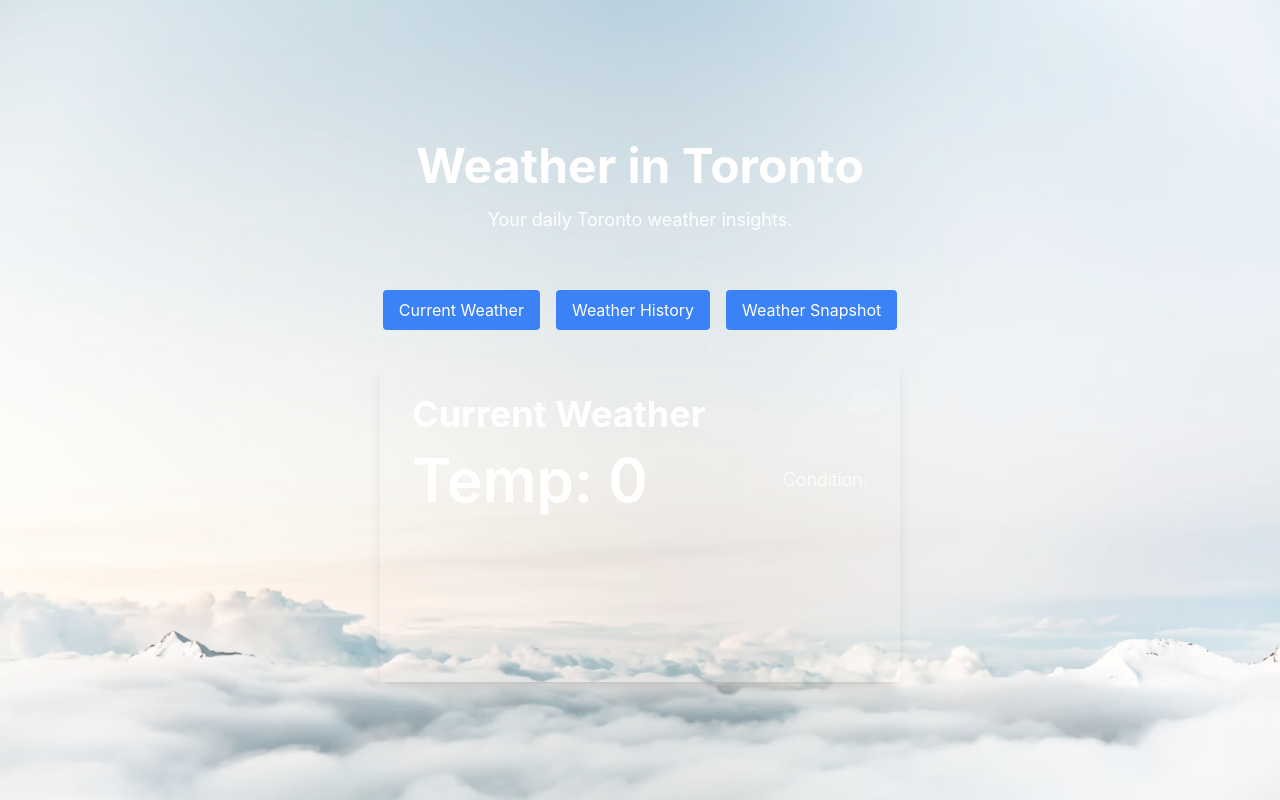
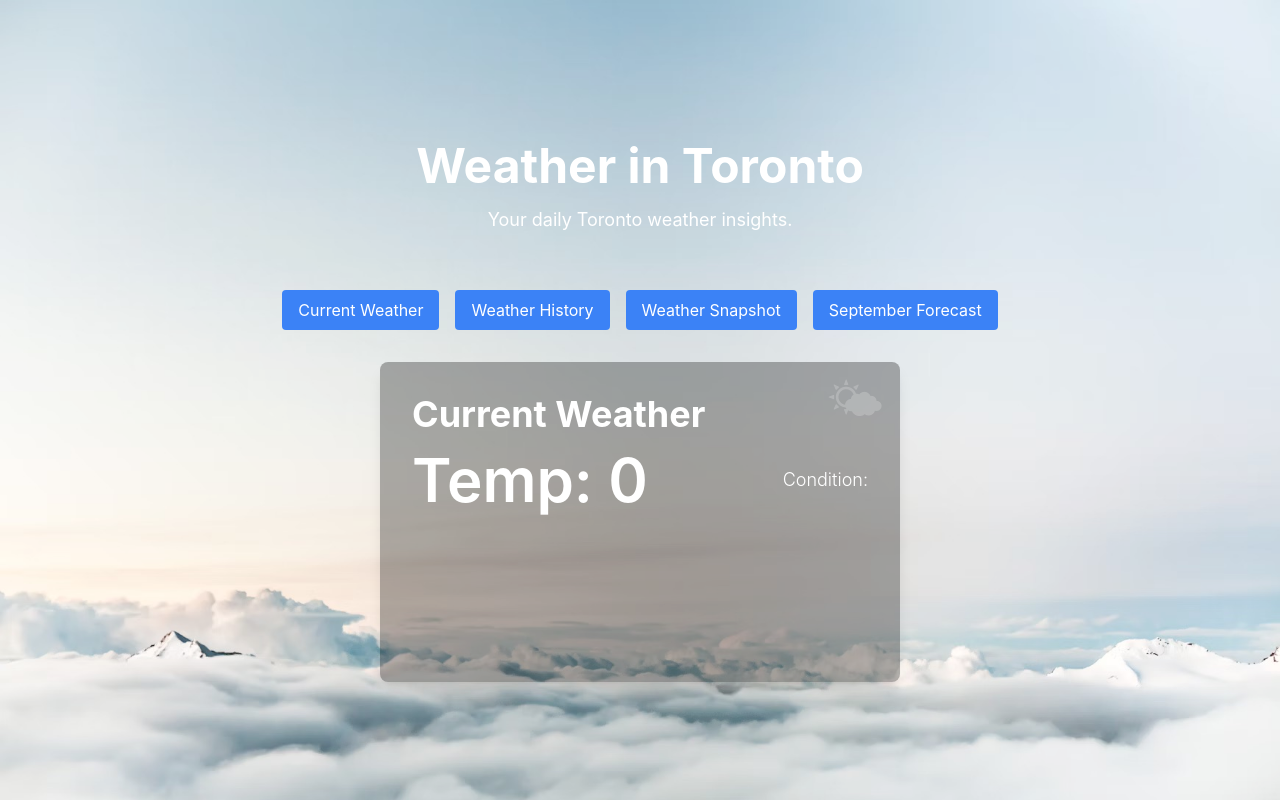
Before and after one commit to Mich-Elle-Lo/WeatherApp, a Next.js app: page / in a window 1280 px wide. Built offline with nearby package versions, Linux system fonts and the light colour scheme; no server answers.

Commit message:
added video forecast tab (made use of previous hero section)

```diff
--- a/app/components/CurrentWeather.tsx
+++ b/app/components/CurrentWeather.tsx
@@ -5,7 +5,7 @@ type Props = {
 
 export default function CurrentWeather({ temp, condition }: Props) {
   return (
-    <div className="relative  shadow-lg p-8  text-white w-full h-[20rem]">
+    <div className="relative  shadow-lg p-8  text-white w-full h-[20rem] bg-black bg-opacity-30 rounded-lg ">
       <div className="absolute top-4 right-4 text-5xl opacity-20">🌤</div>
       <h1 className="text-4xl font-bold mb-4">Current Weather</h1>
       <div className="flex justify-between items-center">
--- a/app/components/Hero.tsx
+++ b/app/components/Hero.tsx
@@ -20,17 +20,10 @@ export default function Hero() {
   return (
     <>
       <div
-        className="relative w-full overflow-hidden md:-mt-[4rem] sm: -mt-[2rem] mh-[30rem]"
+        className="relative w-full overflow-hidden h-auto "
         style={{ height: videoHeight }}
       >
-        <div
-          className="absolute inset-0 z-10 bg-black opacity-50 "
-          style={{ clipPath: "inset(3.5rem 0 4rem 0)" }}
-        ></div>
-        <div
-          className="absolute inset-0 z-0 w-full h-full overflow-hidden"
-          style={{ clipPath: "inset(4rem 0 4rem 0)" }}
-        >
+        <div className="relative w-full overflow-hidden h-auto min-h-[20rem] md:min-h-[35rem]">
           <iframe
             className="absolute top-0 left-0 w-full h-full object-cover border-0"
             src="https://www.youtube.com/embed/LggkCxxlsKA?autoplay=1&loop=1&controls=0&modestbranding=1&playlist=LggkCxxlsKA"
@@ -39,7 +32,6 @@ export default function Hero() {
             allowFullScreen
           ></iframe>
         </div>
-        ;
       </div>
     </>
   );
--- a/app/components/Snapshot.tsx
+++ b/app/components/Snapshot.tsx
@@ -34,7 +34,7 @@ export default function Snapshot({ temp, condition }: Props) {
   };
 
   return (
-    <div className="flex flex-col items-center gap-4 z-50">
+    <div className="flex flex-col items-center gap-4 shadow-lg p-8  text-white w-full h-[25rem] bg-black bg-opacity-30 rounded-lg">
       <h2 className="text-2xl font-bold">Snapshot</h2>
       <div className="flex gap-4">
         <div className="flex flex-col gap-2">
--- a/app/components/WeatherHistory.tsx
+++ b/app/components/WeatherHistory.tsx
@@ -38,6 +38,7 @@ export default function WeatherHistory() {
   }, []);
 
   return (
+    <div className="relative bg-black bg-opacity-30 p-8 rounded-lg shadow-lg">
       <ResponsiveContainer width="100%" height={300}>
         <LineChart data={data}>
           <CartesianGrid strokeDasharray="3 3" />
@@ -49,5 +50,6 @@ export default function WeatherHistory() {
           <Line type="monotone" dataKey="minTemp" stroke="#82ca9d" />
         </LineChart>
       </ResponsiveContainer>
+    </div>
   );
 }
--- a/app/page.tsx
+++ b/app/page.tsx
@@ -33,7 +33,7 @@ export default function Home() {
     <div className="h-screen">
       {/* <Hero /> */}
       <div
-        className="fixed w-full h-screen bg-cover bg-fixed z-[-1] opacity-60 "
+        className="fixed w-full h-screen bg-cover bg-fixed z-[-1] opacity-90 "
         style={{
           backgroundImage: `url('/lightbg.jpeg')`,
         }}
@@ -62,6 +62,12 @@ export default function Home() {
           >
             Weather Snapshot
           </button>
+          <button
+            className="px-4 py-2 bg-blue-500 text-white rounded"
+            onClick={() => setActiveTab("forecast")}
+          >
+            September Forecast
+          </button>
         </div>
         <div className="mt-8 px-5 sm:w-[80vh] md:w-[70vh] ">
           {activeTab === "current" && (
@@ -77,6 +83,7 @@ export default function Home() {
               condition={weatherData.condition}
             />
           )}
+          {activeTab === "forecast" && <Hero />}
         </div>
       </div>
     </div>
```
Lines whose indentation alone changed are shown as unchanged.
